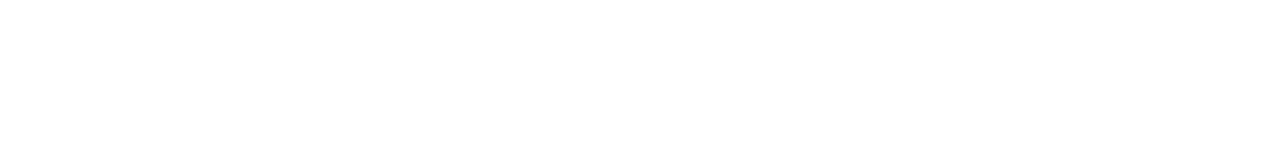
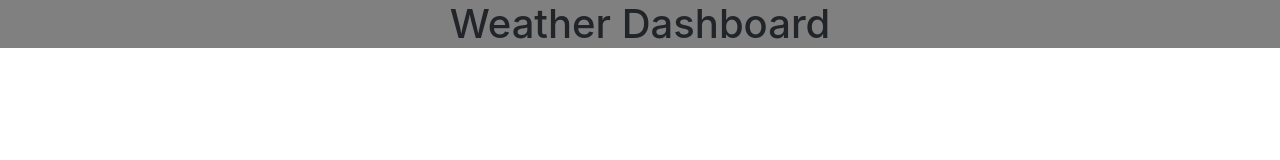
Before and after one commit to jkwagneriii/HW-6-Weather, a plain HTML site: page index.html in a window 1280 px wide. Drawn offline with nearby package versions, Linux system fonts and the light colour scheme.

Commit message:
Put down opening psuedo code as well as started working on the layout through HTML. added very simple nav bar as a starting place.

```diff
--- a/index.html
+++ b/index.html
@@ -3,10 +3,24 @@
 <head>
     <meta charset="UTF-8">
     <meta name="viewport" content="width=device-width, initial-scale=1.0">
-    <title>Document</title>
+    <title>How is the weather?</title>
     <link rel="stylesheet" href="./style.css">
+    <link rel="stylesheet" href="https://stackpath.bootstrapcdn.com/bootstrap/4.5.2/css/bootstrap.min.css" integrity="sha384-JcKb8q3iqJ61gNV9KGb8thSsNjpSL0n8PARn9HuZOnIxN0hoP+VmmDGMN5t9UJ0Z" crossorigin="anonymous">
 </head>
 <body>
+    <nav class="weather-nav">
+        <h1>Weather Dashboard</h1>
+    </nav>
+
+
+
+
+
+    <!-- Bootstrap Search Form and Button -->
+    <!-- <form class="form-inline my-2 my-lg-0">
+        <input class="form-control mr-sm-2" type="search" placeholder="Search" aria-label="Search">
+        <button class="btn btn-outline-success my-2 my-sm-0" type="submit">Search</button>
+    </form> -->
 
     <script src="./script.js"></script>
 </body>
--- a/style.css
+++ b/style.css
@@ -0,0 +1,4 @@
+.weather-nav {
+    text-align: center;
+    background-color: grey;
+}
```
Also changed, not shown: script.js (+13 -0 lines).
